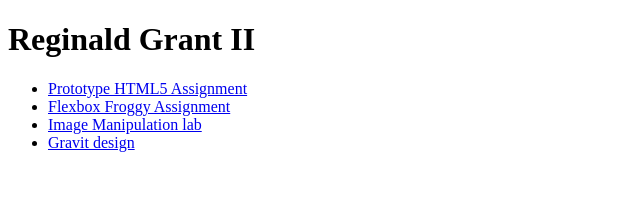
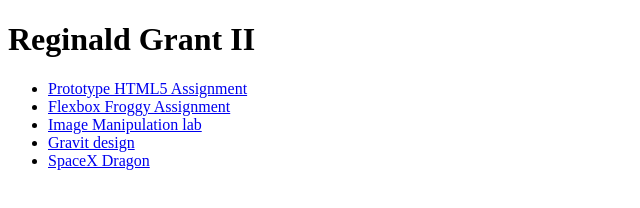
Before and after one commit to rngrant627/ifsc-1310, a plain HTML site: page index.html in a window 1280 px wide. Shown: the whole page, without its empty margins (0-640 px from the left). Drawn offline with Linux system fonts and the light colour scheme.

Commit message:
Dragon project V0.01 Alpha

```diff
--- a/index.html
+++ b/index.html
@@ -18,6 +18,7 @@
       <li><a href="Flexbox/flexbox2.png">Flexbox Froggy Assignment</a></li>
       <li><a href="Image Manipulation/imag.png">Image Manipulation lab</a></li>
       <li><a href="Gravit/polygon.png">Gravit design</a></li>
+      <li><a href="Dragon/main/index.html">SpaceX Dragon</a></li>
     </ul>
   </nav>
 </body>
```
